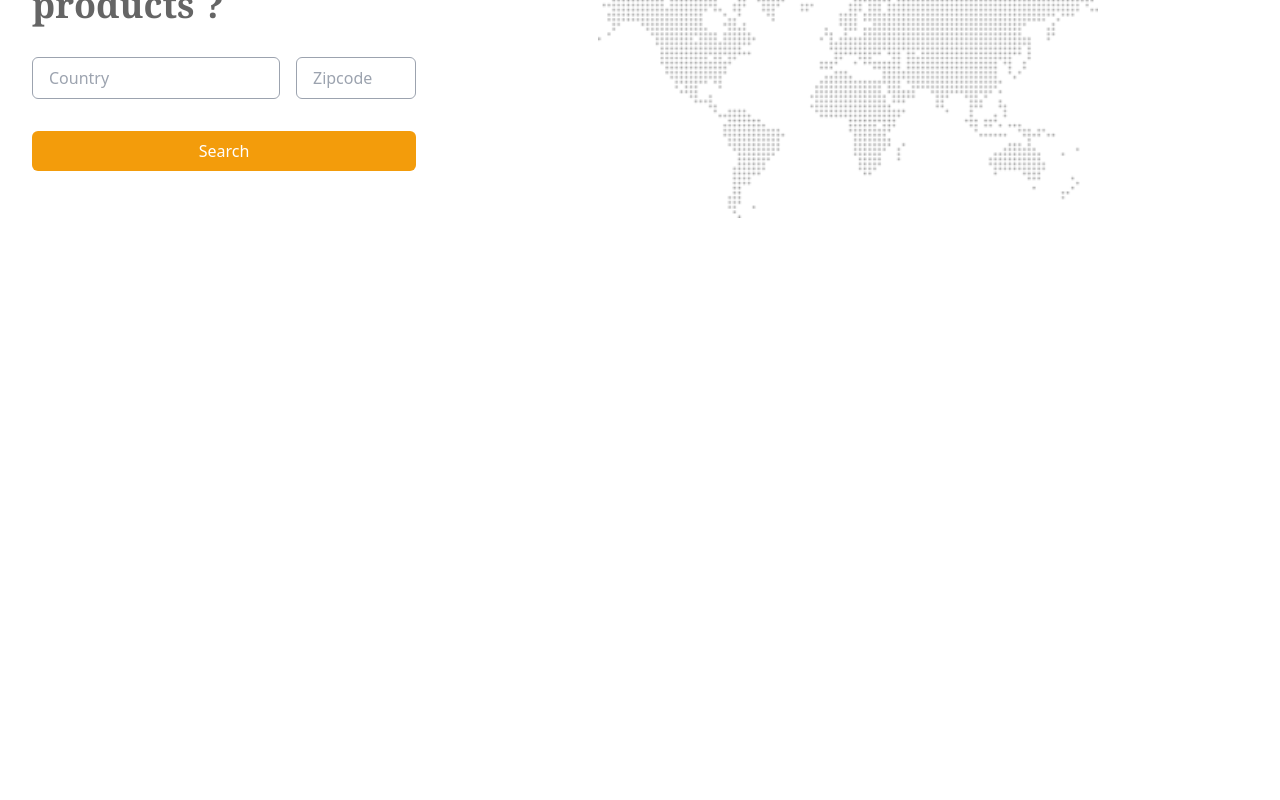
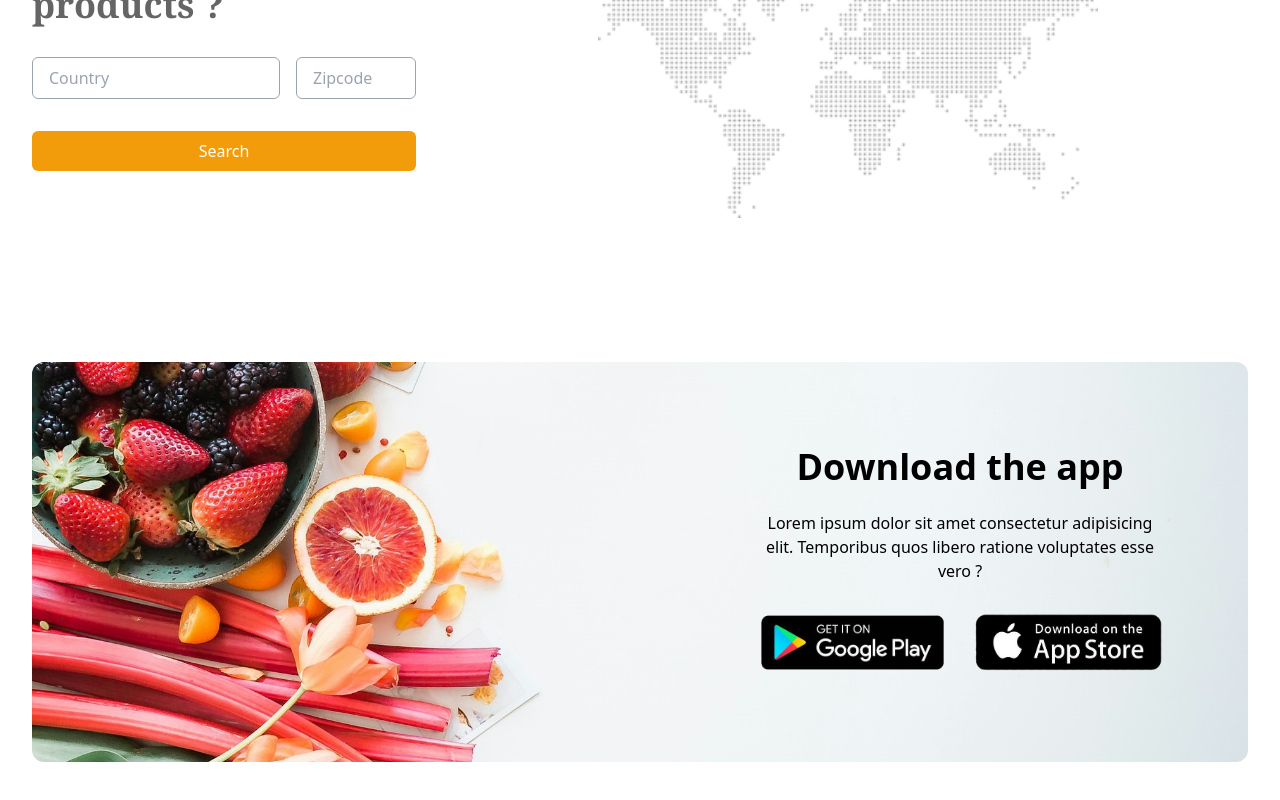
Before and after one commit to Hiboo93/grocery-store, a React (Vite) app: page / in a window 1280 px wide. Shown: the part 1432-2232 px from the top of the page. Before the commit the page ends 1794 px from the top, so only its background shows below. Built offline with nearby package versions, Linux system fonts and the light colour scheme.

Commit message:
🚧 F05: Creating component (AppBanner)

```diff
--- a/src/App.jsx
+++ b/src/App.jsx
@@ -1,3 +1,4 @@
+import AppBanner from "./components/AppBanner/AppBanner.jsx";
 import Hero from "./components/Hero/Hero.jsx";
 import Services from "./components/Services/Services.jsx";
 import WhereToBuy from "./components/WhereToBuy/WhereToBuy.jsx";
@@ -8,6 +9,7 @@
       <Hero />
       <Services />
       <WhereToBuy />
+      <AppBanner />
     </main>
   )
 }
--- /dev/null
+++ b/src/components/AppBanner/AppBanner.jsx
@@ -0,0 +1,54 @@
+import BannerImg from "../../assets/website/banner.jpg";
+import PlayStoreImg from "../../assets/website/play_store.png";
+import AppStoreImg from "../../assets/website/app_store.png";
+
+const bannerStyle = {
+  backgroundImage: `url(${BannerImg})`,
+  backgroundPosition: "center",
+  backgroundSize: "cover",
+  backgroundRepeat: "no-repeat",
+  width: "100%",
+  height: "100%",
+};
+
+const AppBanner = () => {
+  return (
+    <>
+      <div className="container my-14">
+        <div
+          style={bannerStyle}
+          className="sm:min-h-[400px] sm:flex sm:justify-end sm:items-center rounded-xl"
+        >
+          <div>
+            <div className="space-y-6 max-w-xl mx-auto">
+              <h1 className="text-2xl text-center sm:text-4xl font-semibold">
+                Download the app
+              </h1>
+              <p
+                data-aos="fade-up"
+                data-aos-delay="300"
+                className="text-center sm:px-20"
+              >
+                Lorem ipsum dolor sit amet consectetur adipisicing elit.
+                Temporibus quos libero ratione voluptates esse vero ?
+                {" "}
+              </p>
+
+              {/* images link */}
+              <div className="flex justify-center items-center gap-4">
+                <a href="#">
+                  <img src={PlayStoreImg} alt="" className="max-w-[150px] sm:max-w-[120px] md:max-w-[200px]" />
+                </a>
+                <a href="#">
+                  <img src={AppStoreImg} alt="" className="max-w-[150px] sm:max-w-[120px] md:max-w-[200px]" />
+                </a>
+              </div>
+            </div>
+          </div>
+        </div>
+      </div>
+    </>
+  );
+};
+
+export default AppBanner;
```
Also changed, not shown: src/components/WhereToBuy/WhereToBuy.jsx (+17 -7 lines).
